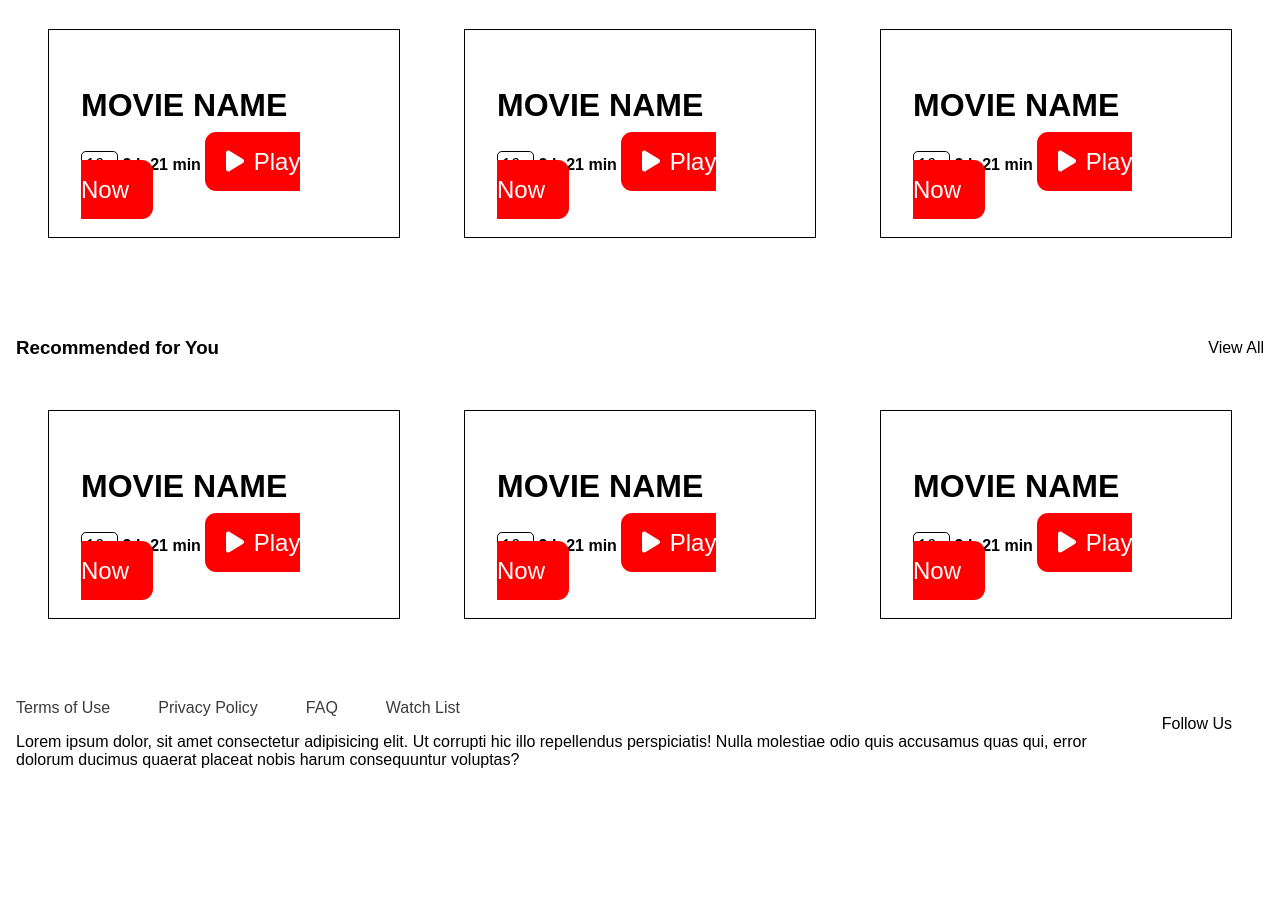
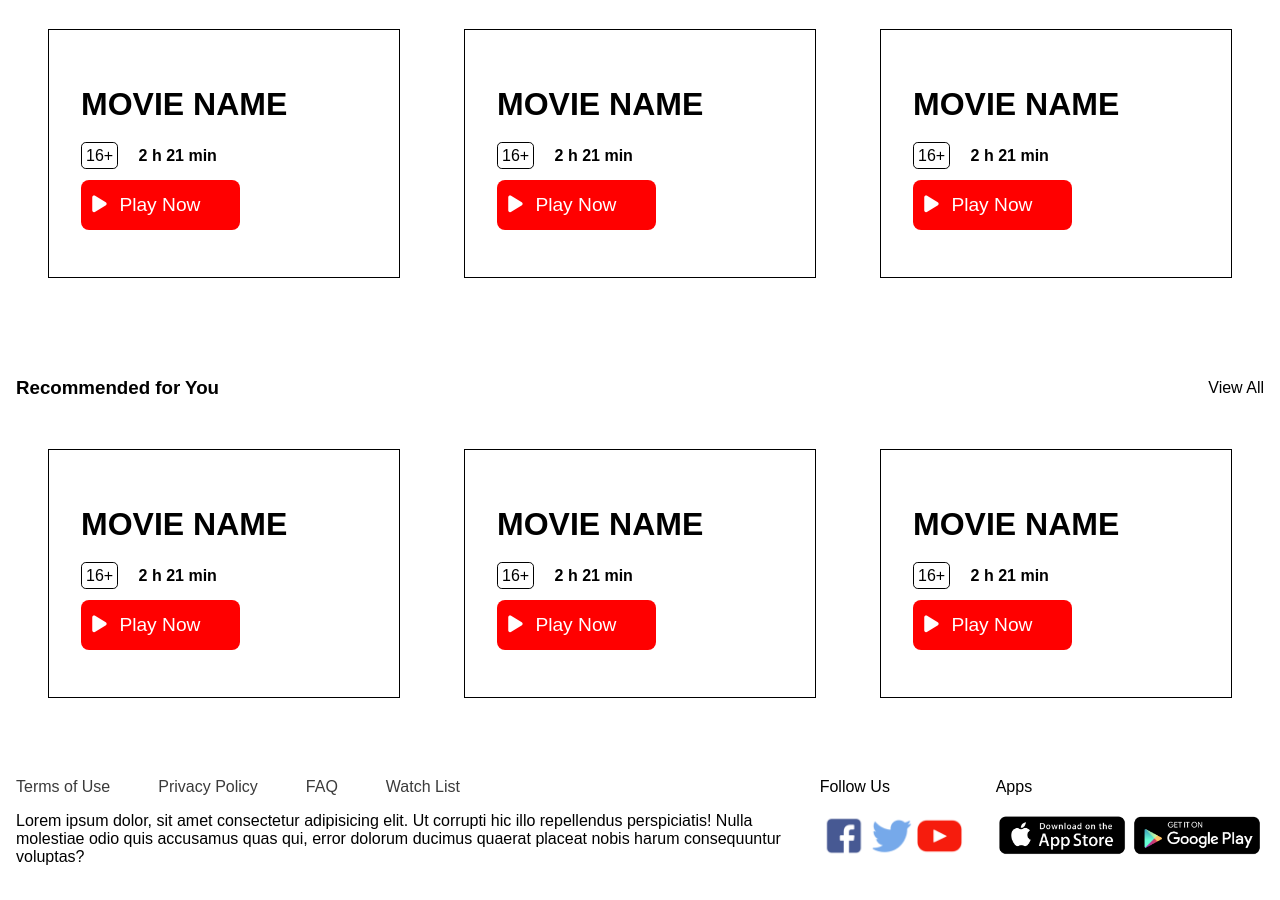
Before and after one commit to Aybuke-Filiz/WitFlix, a plain HTML site: page index.html in a window 1280 px wide. Shown: the part 760-1660 px from the top of the page. Before the commit the page ends 1561 px from the top, so only its background shows below. Drawn offline with Linux system fonts and the light colour scheme.

Commit message:
footer ve media kısmı tamamlandı

```diff
--- a/index.css
+++ b/index.css
@@ -10,6 +10,7 @@ body{
     border: 1px solid black;
     border-radius: 0.3rem;
     padding: 4px;
+    margin: 0 1rem;
 }
 .text-red{
     color: red;
@@ -21,26 +22,30 @@ body{
     color: white;
     border-radius: 0.5rem;
     padding: 1rem 1.5rem;
-    display: inline;
+    display: inline-block;
 
 }
 .btn-xl{
     font-size: 1.5rem;
-    padding:1 rem 1.5rem;
+    padding:1rem 3rem;
     border-radius: 0.7rem;
     margin: 1rem 0;
 }
 .btn-xl i{
-    margin-left: -0.2rem;
-    margin-right: 0.6rem;
+    margin-left: -2rem;
+    margin-right: 1rem;
 }
 .btn-l{
     font-size: 1.2rem;
-    padding:0.9 rem 1.4rem;
+    padding:0.9rem 2.5rem;
     border-radius: 0.5rem;
     margin: 0.9rem 0;
 }
 
+.btn-l i{
+    margin-left: -1.8rem;
+    margin-right: 0.8rem;
+}
 /*header section*/
 header{
     display: flex;
@@ -155,13 +160,14 @@ footer{
     gap: 2rem;
     align-items: flex-start;
     margin: 1rem;
+    margin-bottom: 10rem;
 }
 footer nav{
     display:flex;
     gap: 2rem;
     margin-bottom: 1rem;
 }
-footerp:nth-child(n+1){
+footer p:nth-child(n+1){
     margin-top: 0;
 }
 footer img{
@@ -175,3 +181,21 @@ footer div:first-child{
 footer nav a:first-child{
     margin-left: 0;
 }
+
+
+@media (max-width:900px){
+    .description{
+        width: inherit;
+    }
+    header{
+        flex-wrap: wrap;
+    }
+    header nav{
+        order:3;
+        width: 100%;
+        text-align: center;
+    }
+    .section-content{
+        overflow: auto;
+    }
+}
--- a/index.html
+++ b/index.html
@@ -56,7 +56,7 @@
             <div class="info-section">
             <span class="age-restriction">16+</span>
             <span class="text-bold">2 h 21 min</span>
-            <div class="btn btn-xl"><i class="fa-solid fa-play"></i>Play Now</div>
+            <div class="btn btn-l"><i class="fa-solid fa-play"></i>Play Now</div>
             </div>
         </div>
         <div class="card">
@@ -64,7 +64,7 @@
             <div class="info-section">
             <span class="age-restriction">16+</span>
             <span class="text-bold">2 h 21 min</span>
-            <div class="btn btn-xl"><i class="fa-solid fa-play"></i>Play Now</div>
+            <div class="btn btn-l"><i class="fa-solid fa-play"></i>Play Now</div>
             </div>
         </div>
         <div class="card">
@@ -72,7 +72,7 @@
             <div class="info-section">
             <span class="age-restriction">16+</span>
             <span class="text-bold">2 h 21 min</span>
-            <div class="btn btn-xl"><i class="fa-solid fa-play"></i>Play Now</div>
+            <div class="btn btn-l"><i class="fa-solid fa-play"></i>Play Now</div>
             </div>
         </div>
     </div>
@@ -88,7 +88,7 @@
             <div class="info-section">
             <span class="age-restriction">16+</span>
             <span class="text-bold">2 h 21 min</span>
-            <div class="btn btn-xl"><i class="fa-solid fa-play"></i>Play Now</div>
+            <div class="btn btn-l"><i class="fa-solid fa-play"></i>Play Now</div>
             </div>
         </div>
         <div class="card">
@@ -96,7 +96,7 @@
             <div class="info-section">
             <span class="age-restriction">16+</span>
             <span class="text-bold">2 h 21 min</span>
-            <div class="btn btn-xl"><i class="fa-solid fa-play"></i>Play Now</div>
+            <div class="btn btn-l"><i class="fa-solid fa-play"></i>Play Now</div>
             </div>
         </div>
         <div class="card">
@@ -104,7 +104,7 @@
             <div class="info-section">
             <span class="age-restriction">16+</span>
             <span class="text-bold">2 h 21 min</span>
-            <div class="btn btn-xl"><i class="fa-solid fa-play"></i>Play Now</div>
+            <div class="btn btn-l"><i class="fa-solid fa-play"></i>Play Now</div>
             </div>
         </div>
     </div>
@@ -121,8 +121,22 @@
     </div>
     <div>
 <p>Follow Us</p>
+    <div>
+        <img src="./assets/images/facebook-icon.png" alt="" /><img
+        src="./assets/images/twitter-icon.png"
+        alt=""
+      /><img src="./assets/images/youtube-icon.png" alt="" />
     </div>
-    <div></div>
+  </div>
+  <div>
+    <p>Apps</p>
+    <div>
+      <img src="./assets/images/applestore.png" alt="" /><img
+        src="./assets/images/googleplay.png"
+        alt=""
+      />
+    </div>
+  </div>
 </footer>
- </body>
+</body>
 </html>
```
Also changed, not shown: assets/images/Frame 1.png (added), assets/images/applestore.png (added), assets/images/facebook-icon.png (added), assets/images/googleplay.png (added), assets/images/twitter-icon.png (added), assets/images/youtube-icon.png (added), 3 other files.
